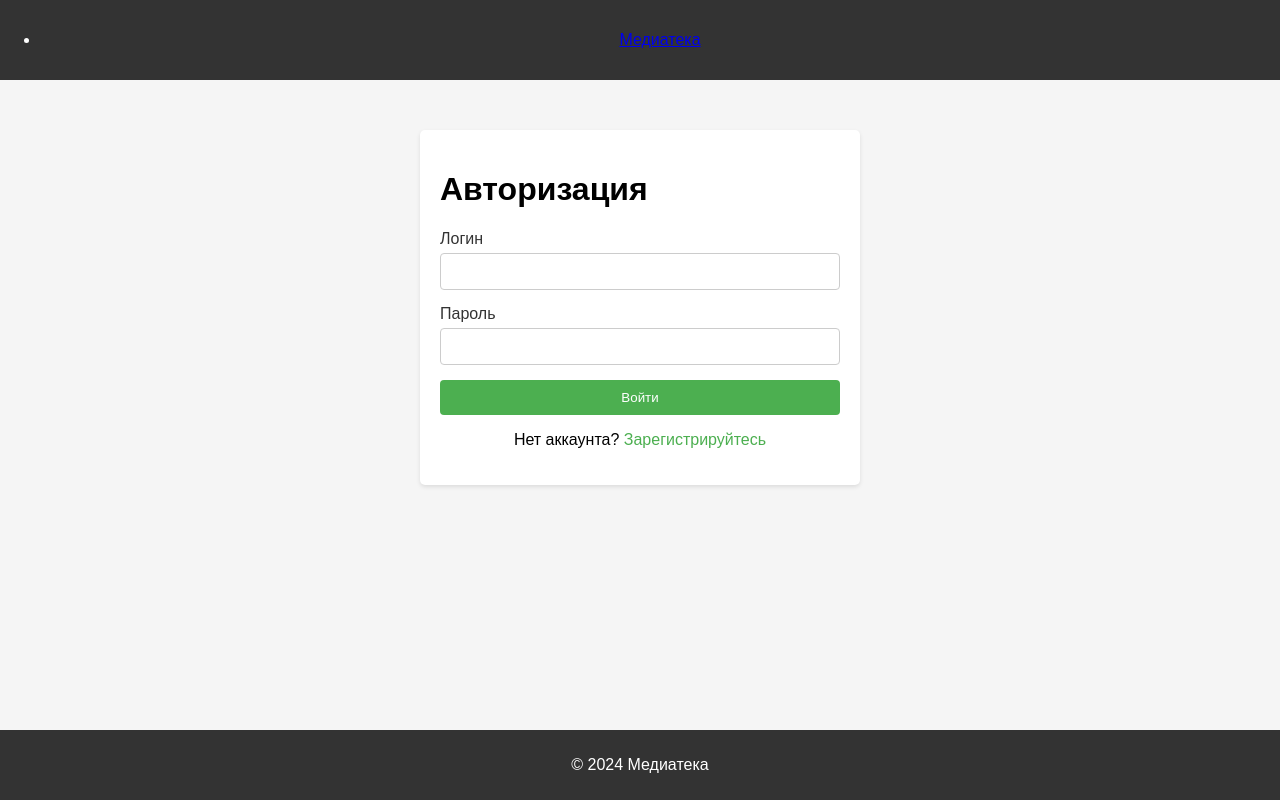
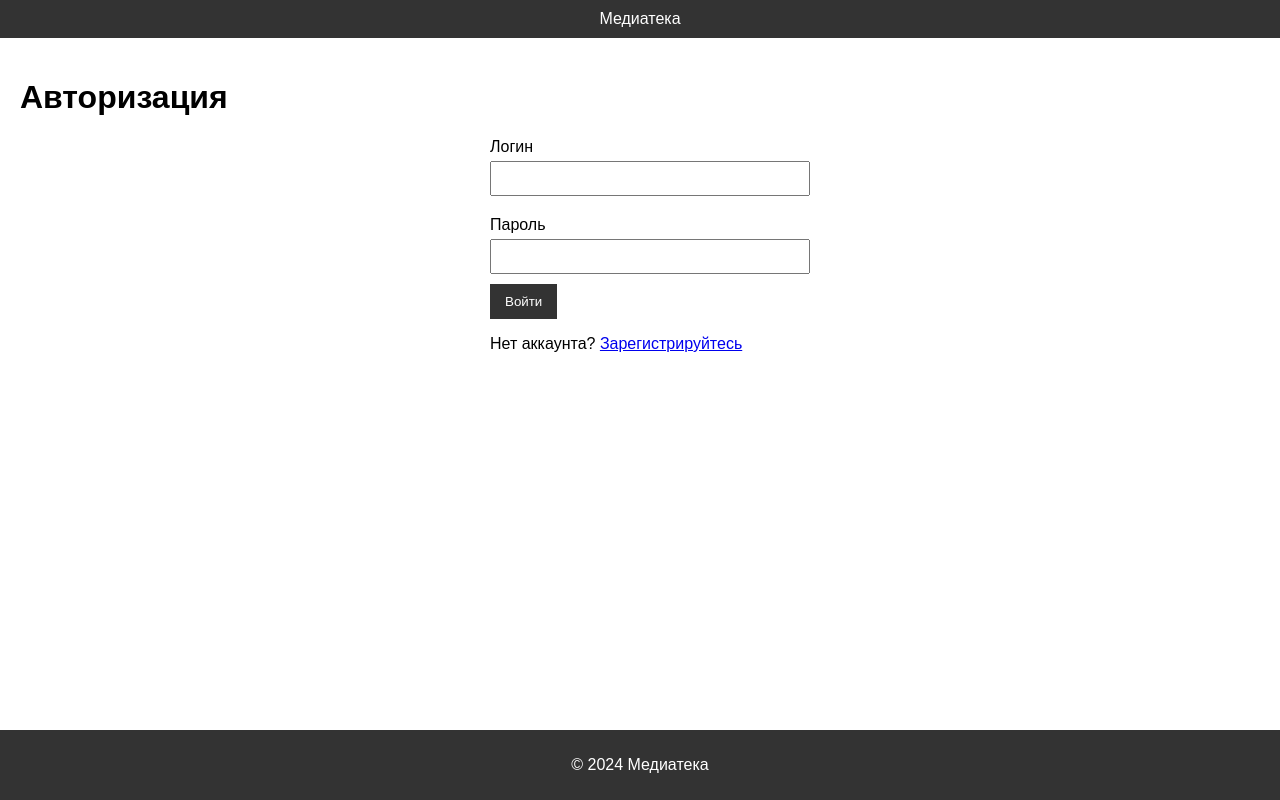
Before and after one commit to AndreyMatuhin99/projectjdan.github.io, a plain HTML site: page auth.html in a window 1280 px wide. Drawn offline with Linux system fonts and the light colour scheme.

Commit message:
Update auth.css
Signed-off-by: AndreyMatuhin99 <116704246+AndreyMatuhin99@users.noreply.github.com>

```diff
--- a/auth.css
+++ b/auth.css
@@ -1,83 +1,67 @@
-/* auth.css */
-
 body {
     font-family: Arial, sans-serif;
     margin: 0;
     padding: 0;
-    background-color: #f5f5f5;
+    display: flex;
+    flex-direction: column;
+    min-height: 100vh;
 }
 
 header {
     background-color: #333;
     color: #fff;
-    padding: 15px 0;
-    text-align: center;
+    padding: 10px 0;
 }
 
-header h1 {
+nav ul {
+    list-style-type: none;
+    padding: 0;
+    display: flex;
+    justify-content: center;
     margin: 0;
 }
 
-main {
-    max-width: 400px;
-    margin: 50px auto;
-    padding: 20px;
-    background-color: #fff;
-    box-shadow: 0 2px 4px rgba(0, 0, 0, 0.1);
-    border-radius: 5px;
+nav ul li {
+    margin: 0 15px;
 }
 
-form {
-    display: flex;
-    flex-direction: column;
-}
-
-label {
-    margin-bottom: 5px;
-    color: #333;
-}
-
-input[type="text"],
-input[type="password"],
-textarea {
-    padding: 10px;
-    margin-bottom: 15px;
-    border: 1px solid #ccc;
-    border-radius: 4px;
-}
-
-button {
-    padding: 10px;
+nav ul li a {
     color: #fff;
-    background-color: #4CAF50;
-    border: none;
-    border-radius: 4px;
-    cursor: pointer;
-}
-
-button:hover {
-    background-color: #45a049;
-}
-
-p {
-    text-align: center;
-}
-
-p a {
-    color: #4CAF50;
     text-decoration: none;
 }
 
-p a:hover {
-    text-decoration: underline;
+main {
+    flex: 1;
+    padding: 20px;
 }
 
 footer {
     background-color: #333;
-    color: white;
+    color: #fff;
     text-align: center;
     padding: 10px 0;
-    position: fixed;
-    bottom: 0;
+}
+
+.auth-form {
+    max-width: 300px;
+    margin: 0 auto;
+}
+
+.auth-form label {
+    display: block;
+    margin: 10px 0 5px;
+}
+
+.auth-form input {
     width: 100%;
+    padding: 8px;
+    margin-bottom: 10px;
 }
+
+.auth-form button {
+    padding: 10px 15px;
+    background-color: #333;
+    color: #fff;
+    border: none;
+    cursor: pointer;
+}
```
